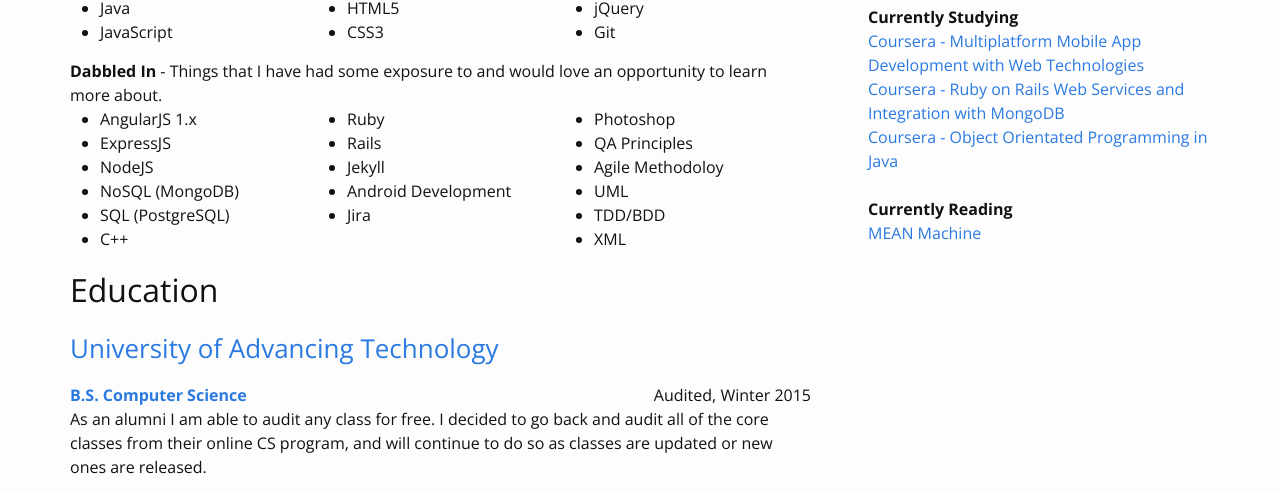
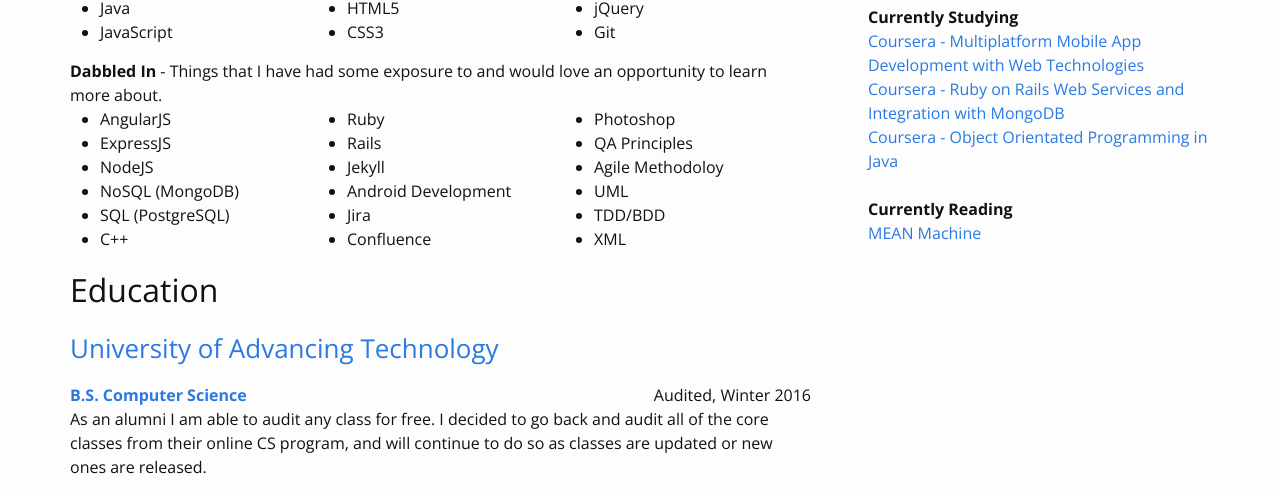
Before and after one commit to TaylorHuston/taylorhuston.github.io, a Jekyll site: the page built from resume.html, in a window 1280 px wide and 900 px high. Shown: the part 286-777 px from the top of the window. Built offline with Jekyll 4.4.1, drawn with Linux system fonts in a browser that asks for light colours; some web fonts are replaced.

Commit message:
Minor updates

```diff
--- a/index.html
+++ b/index.html
@@ -3,7 +3,7 @@
 ---
 
 <div class="home">
-  <p>Hello world, my name is Taylor Huston.
+  <p>My name is Taylor Huston.
     <br />I write code for a living. At least until my hand modelling career takes off.</p>
 
   Previously Lead Template Developer for <a href="http://www.therapysites.com" target="_blank">TherapySites</a>
--- a/resume.html
+++ b/resume.html
@@ -34,7 +34,7 @@
   <br />
   <div class="skills">
     <ul>
-      <li>AngularJS 1.x</li>
+      <li>AngularJS</li>
       <li>ExpressJS</li>
       <li>NodeJS</li>
       <li>NoSQL (MongoDB)</li>
@@ -47,6 +47,7 @@
       <li>Jekyll</li>
       <li>Android Development</li>
       <li>Jira</li>
+      <li>Confluence</li>
     </ul>
     <ul>
       <li>Photoshop</li>
@@ -65,7 +66,7 @@
 
   <h3><a href="http://www.uat.edu" target="_blank">University of Advancing Technology</a></h3>
 
-  <p><a href="http://www.uat.edu/online-advancing-computer-science-degree" target="_blank"><strong>B.S. Computer Science</strong></a> <span class="date">Audited, Winter 2015</span>
+  <p><a href="http://www.uat.edu/online-advancing-computer-science-degree" target="_blank"><strong>B.S. Computer Science</strong></a> <span class="date">Audited, Winter 2016</span>
     <br />As an alumni I am able to audit any class for free. I decided to go back and audit all of the core classes from their online CS program, and will continue to do so as classes are updated or new ones are released.
 
   <p><a href="http://www.uat.edu/online-game-design-degree" target="_blank"><strong>B.A. Game Design</strong></a> <span class="date">3.35 GPA, Fall 2010</span>
```
